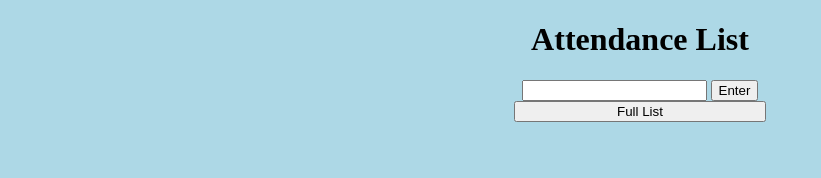
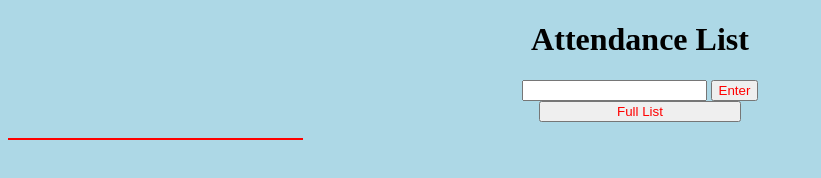
Before and after one commit to SabirLume/student-list, a plain HTML site: page index.html in a window 1280 px wide. Shown: the whole page, without its empty margins (0-821 px from the left). Drawn offline with nearby package versions, Linux system fonts and the light colour scheme.

Commit message:
updated buttons & list color

```diff
--- a/css/style.css
+++ b/css/style.css
@@ -1,6 +1,7 @@
 h1{
   font-size: 2rem;
   text-align: center;
+
 }
 body{
   background-color: lightblue;
@@ -11,13 +12,18 @@ section{
   text-align: center;
 }
 #display{
-  width: 20%;
+  width: 16%;
+
 }
 
 ul{
-  background-color: pink;
+  background-color: white;
   text-decoration: none;
   list-style: none;
-  width:20%
+  width:20%;
+  border: 1px solid red;
 
 }
+button{
+  color: red;
+}
```
